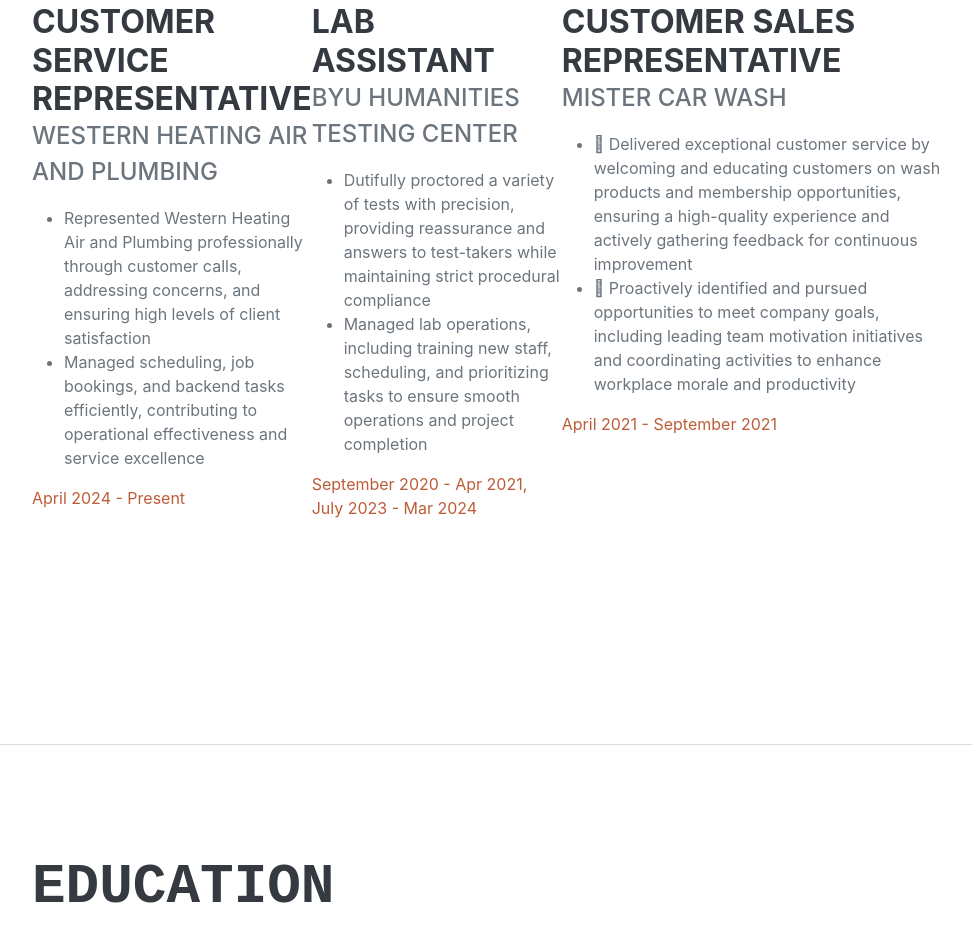
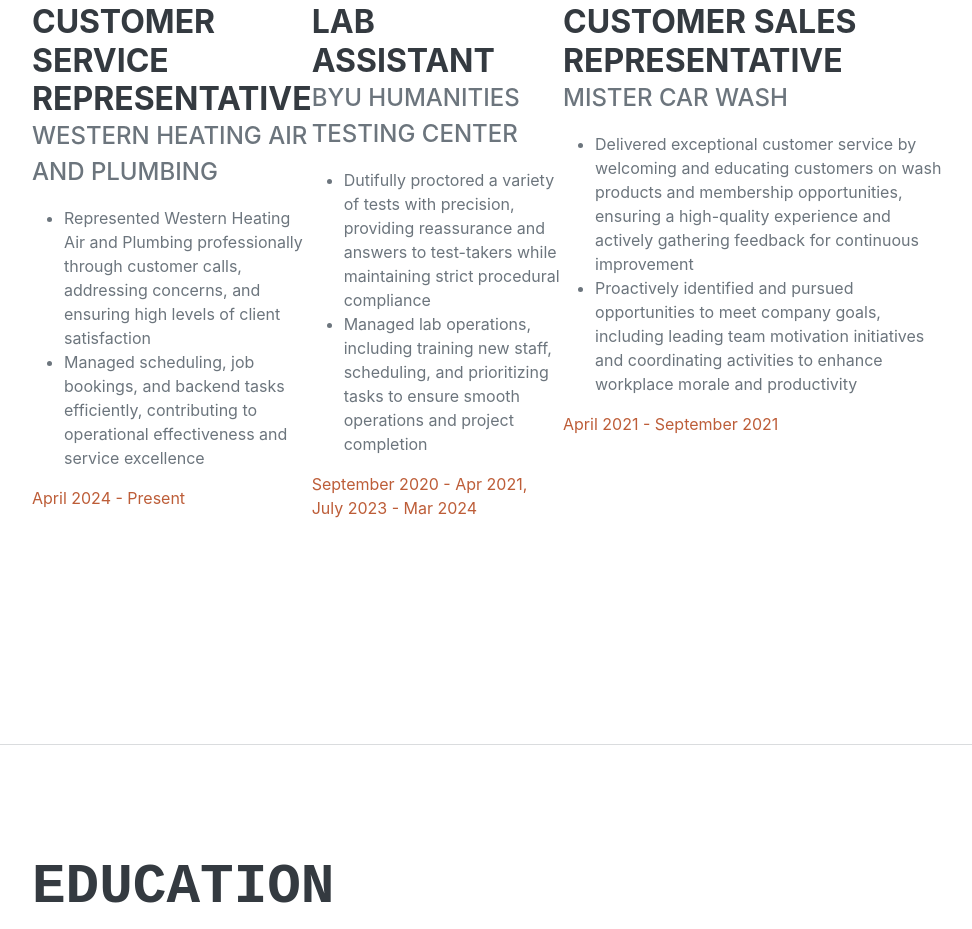
Before and after one commit to Xapamma21/201, a plain HTML site: page index.html in a window 1280 px wide. Shown: the part 993-1922 px from the top of the page, without its empty margins (288-1260 px from the left). Drawn offline with nearby package versions, Linux system fonts and the light colour scheme; a web font is replaced by a local one.

Commit message:
Update index.html

```diff
--- a/index.html
+++ b/index.html
@@ -87,8 +87,8 @@
                             <h3 class="mb-0">Customer Sales Representative</h3>
                             <div class="subheading mb-3">Mister Car Wash</div>
                             <ul>
-                                <li>	Delivered exceptional customer service by welcoming and educating customers on wash products and membership opportunities, ensuring a high-quality experience and actively gathering feedback for continuous improvement</li>
-                                <li>	Proactively identified and pursued opportunities to meet company goals, including leading team motivation initiatives and coordinating activities to enhance workplace morale and productivity</li>
+                                <li>Delivered exceptional customer service by welcoming and educating customers on wash products and membership opportunities, ensuring a high-quality experience and actively gathering feedback for continuous improvement</li>
+                                <li>Proactively identified and pursued opportunities to meet company goals, including leading team motivation initiatives and coordinating activities to enhance workplace morale and productivity</li>
                             </ul>
                             <div class="flex-shrink-0"><span class="text-primary">April 2021 - September 2021</span></div>
                         </div>
```
